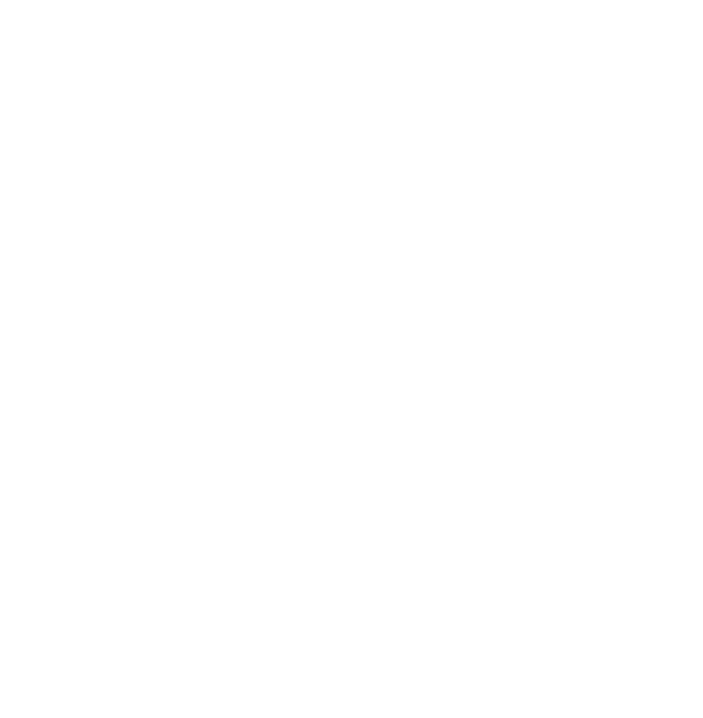
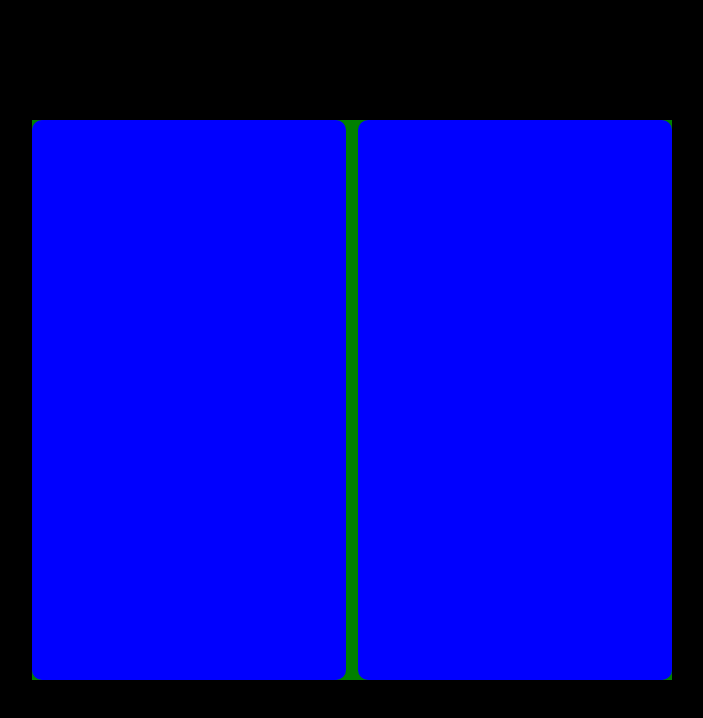
Before and after one commit to SamuelCFelix/Escala-Frontend, a React (Create React App) app: page /primeiroAcesso in a window 1280 px wide. Before the commit this address had no page. Shown: the top 718 px of the page, without its empty margins (288-991 px from the left). Built offline with nearby package versions, Linux system fonts and the light colour scheme.

Commit message:
autenticação login feita e início da página primeiro acesso

```diff
--- a/src/App.js
+++ b/src/App.js
@@ -10,7 +10,7 @@
 import Login from "./pages/login/index";
 import Cadastrar from "./pages/cadastrar/index";
 import Home from "./pages/home/index";
-import isAuthenticated from "./components/auth";
+import PrimerioAcesso from "./pages/primeiroAcesso";
 
 function App() {
   return (
@@ -21,6 +21,7 @@
           <Route path="/login" element={<Login />} />
           <Route path="/cadastrar" element={<Cadastrar />} />
           <Route path="/home" element={<Home />} />
+          <Route path="/primeiroAcesso" element={<PrimerioAcesso />} />
         </Routes>
       </Router>
     </AuthProvider>
--- a/src/pages/home/index.js
+++ b/src/pages/home/index.js
@@ -1,5 +1,6 @@
 import { Box } from "@mui/material";
 import BackgroundImage from "../../img/Foto Produção Samuel.jpeg";
+import { useEffect } from "react";
 
 const styles = {
   container: {
@@ -18,6 +19,14 @@
   },
 };
 const Home = () => {
+  const autenticated = localStorage.getItem("token");
+
+  useEffect(() => {
+    if (!autenticated) {
+      window.location.href = "/";
+    }
+  }, [autenticated]);
+
   return <Box sx={styles.container}>aaaaaaaaaaaaah</Box>;
 };
 export default Home;
--- a/src/pages/login/index.js
+++ b/src/pages/login/index.js
@@ -258,7 +258,8 @@
           email: email,
           senha: password,
         });
-        if (response.status === 200 && response.data.token) {
+        if (response.status === 200 && response.data) {
+          localStorage.setItem("token", response.data);
           navigate("/home");
         }
       } catch (error) {
--- /dev/null
+++ b/src/pages/primeiroAcesso/index.js
@@ -0,0 +1,55 @@
+import { Box, Stack } from "@mui/material";
+
+const styles = {
+  container: {
+    margin: 0,
+    padding: 0,
+    fontFamily: "Libre Baskerville",
+    background: "#000000",
+    backgroundSize: "cover",
+    backgroundRepeat: "no-repeat",
+    backgroundPosition: "center",
+    width: "100vw",
+    height: "100vh",
+    display: "flex",
+    alignItems: "center",
+    justifyContent: "center",
+  },
+  boxCenter: {
+    /* background: "red", */
+    width: "50%",
+    height: "70%",
+  },
+  stackopcoes: {
+    background: "green",
+    width: "100%",
+    height: "100%",
+    alignItems: "center",
+    justifyContent: "space-between",
+  },
+  boxLider: {
+    background: "blue",
+    width: "49%",
+    height: "100%",
+    borderRadius: "10px",
+  },
+  boxServo: {
+    background: "blue",
+    width: "49%",
+    height: "100%",
+    borderRadius: "10px",
+  },
+};
+const PrimerioAcesso = () => {
+  return (
+    <Box sx={styles.container}>
+      <Box sx={styles.boxCenter}>
+        <Stack direction={"row"} sx={styles.stackopcoes}>
+          <Box sx={styles.boxLider}></Box>
+          <Box sx={styles.boxServo}></Box>
+        </Stack>
+      </Box>
+    </Box>
+  );
+};
+export default PrimerioAcesso;
```
